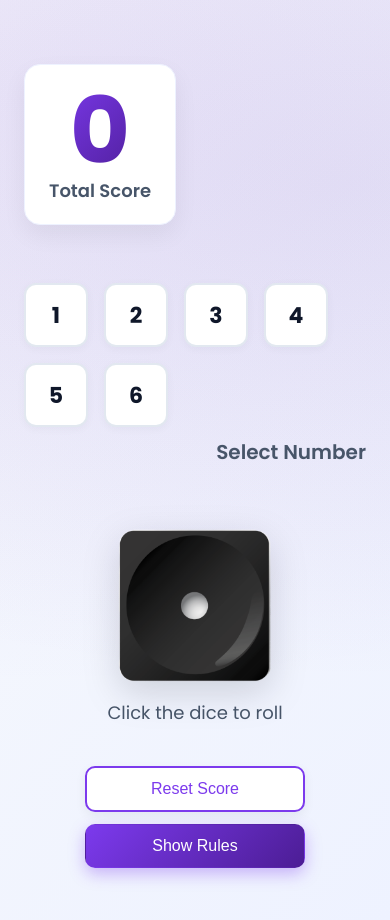
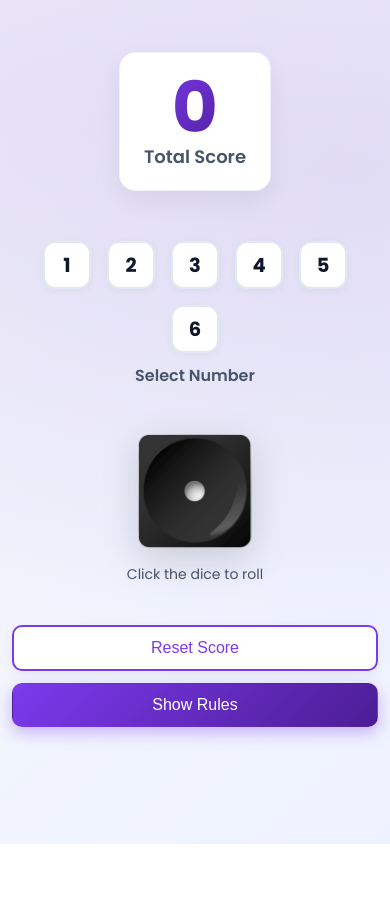
Before and after one commit to iamitkrp/DICE-GAME, a React (Vite) app: page / in a window 390 px wide. Both pictures are taken after a click on the button "Play Now". After the commit the page ends 844 px from the top, so only its background shows below. Built offline with nearby package versions, Linux system fonts and the light colour scheme.

Commit message:
Improve responsive design with fluid typography and mobile layouts
Co-authored-by: iamit.kr.p <iamit.kr.p@gmail.com>

```diff
--- a/src/components/GamePlay.jsx
+++ b/src/components/GamePlay.jsx
@@ -94,8 +94,15 @@ const MainContainer = styled.main`
   }
 
   @media (max-width: 640px) {
+    .top_section {
+      justify-content: center;
+      align-items: center;
+      flex-direction: column;
+      gap: 16px;
+    }
     .btns {
       flex-direction: column;
+      width: 100%;
     }
   }
 `;
--- a/src/components/NumberSelector.jsx
+++ b/src/components/NumberSelector.jsx
@@ -38,6 +38,7 @@ const NumberSelectorContainer = styled.div`
   flex-direction: column;
   align-items: end;
   gap: 10px;
+  width: 100%;
 
   .flex {
     display: flex;
@@ -45,7 +46,7 @@ const NumberSelectorContainer = styled.div`
     flex-wrap: wrap;
   }
   p {
-    font-size: 20px;
+    font-size: clamp(16px, 3.5vw, 20px);
     font-weight: 700;
   }
   .label {
@@ -58,17 +59,28 @@ const NumberSelectorContainer = styled.div`
     font-size: 14px;
     font-weight: 600;
   }
+
+  @media (max-width: 640px) {
+    align-items: center;
+    .flex {
+      justify-content: center;
+    }
+    .label {
+      text-align: center;
+      width: 100%;
+    }
+  }
 `;
 
 const Box = styled.div`
-  height: 64px;
-  width: 64px;
+  height: clamp(48px, 12vw, 64px);
+  width: clamp(48px, 12vw, 64px);
   border: 2px solid ${(props) => (props.isSelected ? "var(--accent)" : "#e2e8f0")};
   background: ${(props) => (props.isSelected ? "rgba(124,58,237,0.08)" : "white")};
   border-radius: 12px;
   display: grid;
   place-items: center;
-  font-size: 22px;
+  font-size: clamp(18px, 5vw, 22px);
   font-weight: 700;
   color: ${(props) => (props.isSelected ? "var(--accent)" : "#0f172a")};
   cursor: pointer;
--- a/src/components/RoleDice.jsx
+++ b/src/components/RoleDice.jsx
@@ -45,14 +45,18 @@ const DiceContainer = styled.div`
   }
 
   .dice img {
-    height: 160px;
-    width: 160px;
+    height: clamp(120px, 28vw, 160px);
+    width: clamp(120px, 28vw, 160px);
     filter: drop-shadow(0 12px 18px rgba(2, 6, 23, 0.15));
     animation: ${(p) => (p.isRolling ? roll : "none")} 0.6s ease-in-out;
   }
 
   p {
-    font-size: 18px;
+    font-size: clamp(14px, 3.5vw, 18px);
     color: var(--muted);
   }
+
+  @media (max-width: 640px) {
+    margin-top: 32px;
+  }
 `;
--- a/src/components/StartGame.jsx
+++ b/src/components/StartGame.jsx
@@ -39,7 +39,7 @@ const Container = styled.div`
   }
 
   .content h1 {
-    font-size: 84px;
+    font-size: clamp(44px, 10vw, 84px);
     line-height: 0.95;
     background: linear-gradient(135deg, var(--accent), var(--accent-2));
     -webkit-background-clip: text;
@@ -60,7 +60,7 @@ const Container = styled.div`
       align-items: center;
     }
     .content h1 {
-      font-size: 64px;
+      font-size: clamp(40px, 12vw, 64px);
       white-space: normal;
     }
   }
--- a/src/components/TotalScore.jsx
+++ b/src/components/TotalScore.jsx
@@ -21,7 +21,7 @@ const ScoreContainer = styled.div`
   box-shadow: 0 10px 24px rgba(2, 6, 23, 0.06);
 
   h1 {
-    font-size: 92px;
+    font-size: clamp(56px, 18vw, 92px);
     line-height: 1;
     background: linear-gradient(135deg, var(--accent), var(--accent-2));
     -webkit-background-clip: text;
--- a/src/index.css
+++ b/src/index.css
@@ -31,5 +31,5 @@ img {
 }
 
 #root {
-  padding: 24px;
+  padding: clamp(12px, 3vw, 24px);
 }
--- a/src/styled/Button.js
+++ b/src/styled/Button.js
@@ -25,6 +25,11 @@ export const Button = styled.button`
     outline: 3px solid rgba(124, 58, 237, 0.45);
     outline-offset: 2px;
   }
+
+  @media (max-width: 480px) {
+    width: 100%;
+    min-width: 0;
+  }
 `;
 export const OutlineButton = styled(Button)`
   background: white;
```
